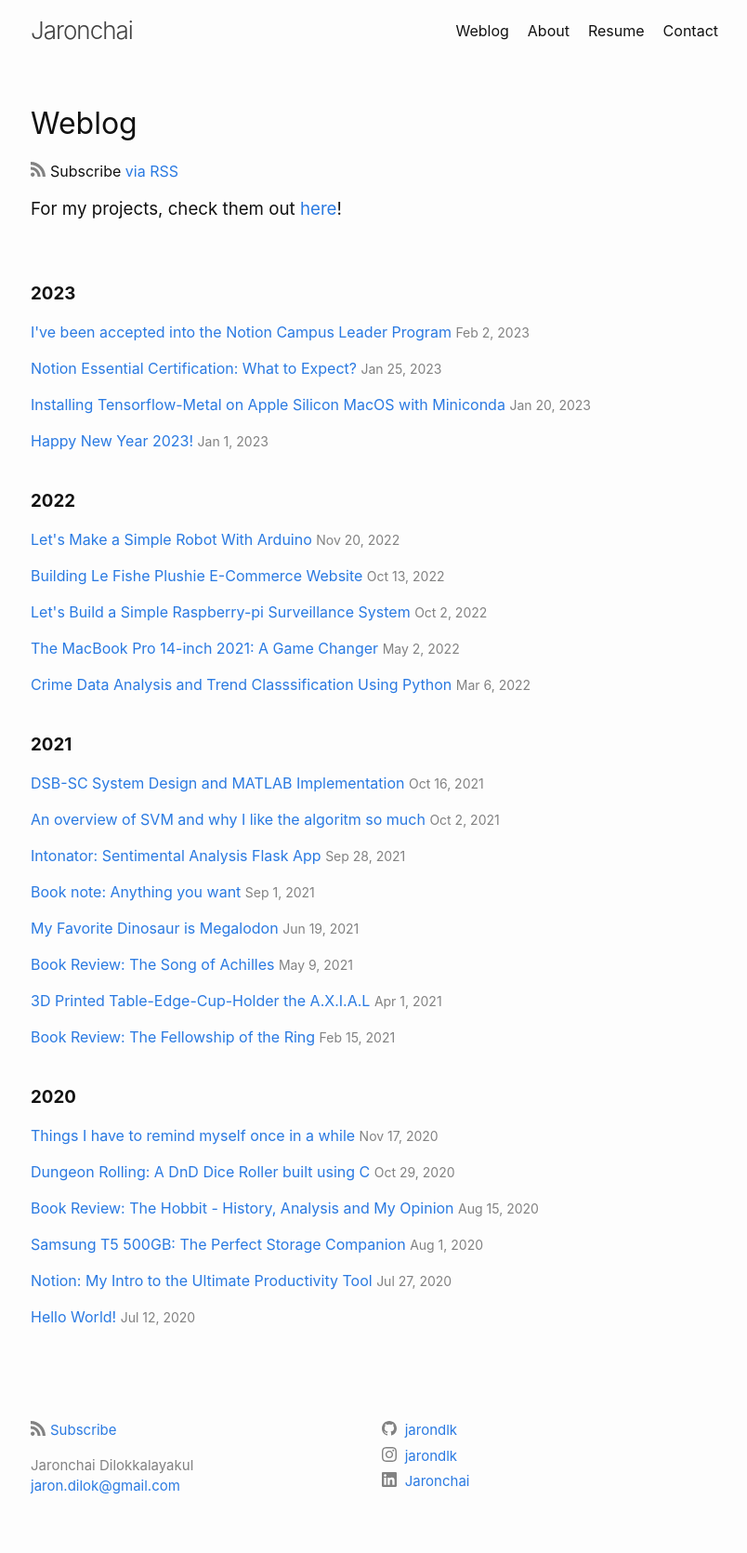
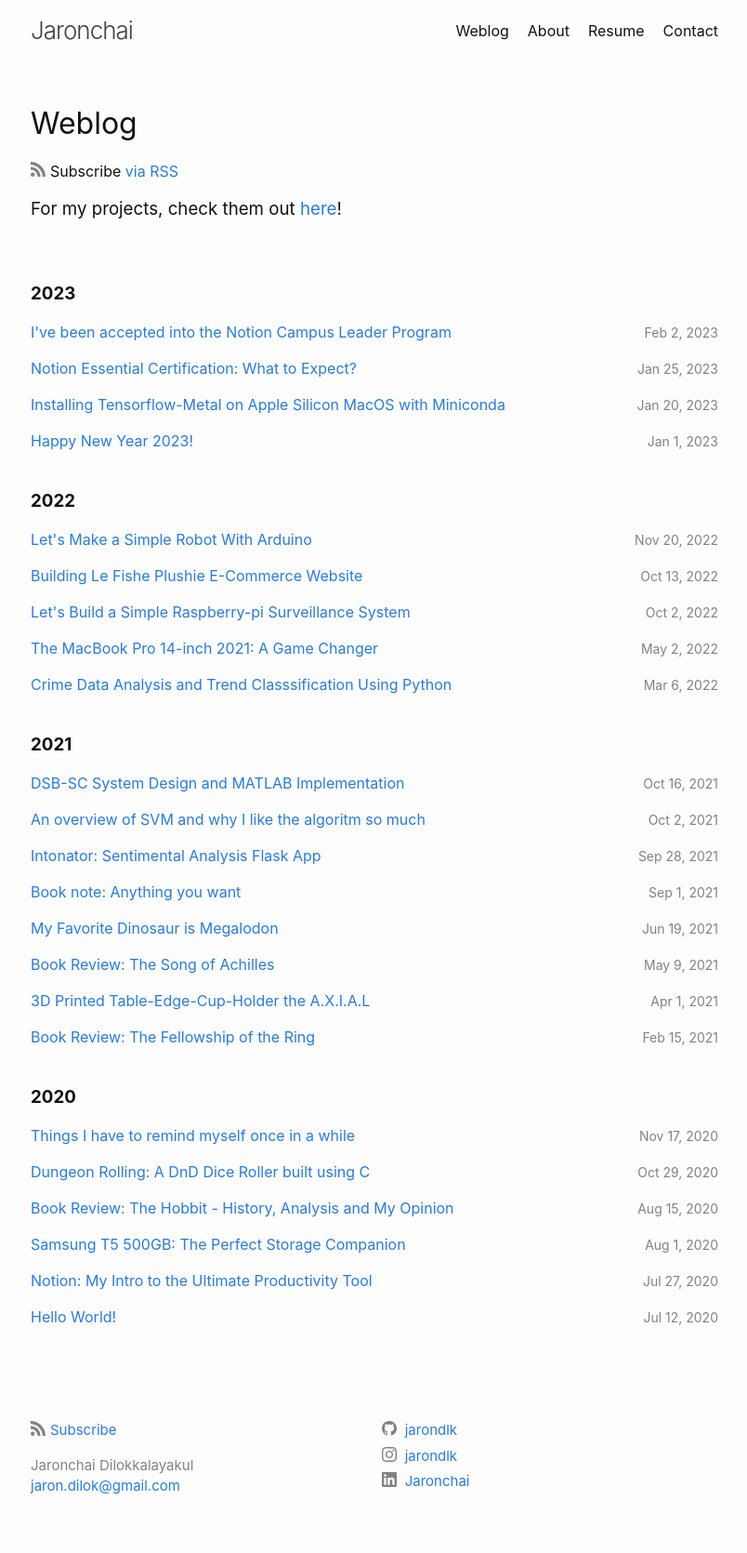
Before and after one commit to jarondlk/jaronchai-blog, a Jekyll site: the page built from pages/weblog.markdown, in a window 1280 px wide. Shown: the whole page at 93% size, without its empty margins (237-1041 px from the left). Built offline with Jekyll 4.4.1, drawn with Linux system fonts in a browser that asks for light colours.

Commit message:
Align post dates to the right

```diff
--- a/_layouts/home.html
+++ b/_layouts/home.html
@@ -51,7 +51,7 @@ layout: default
         <a href="{{ post.url | relative_url }}">
           {{ post.title | escape }}
         </a>
-        <span class="post-meta">{{ post.date | date: date_format }}</span>
+        <div style="float: right;"><span class="post-meta">{{ post.date | date: date_format }}</span></div>
       </li>
     </h4>
   </ul>
```
